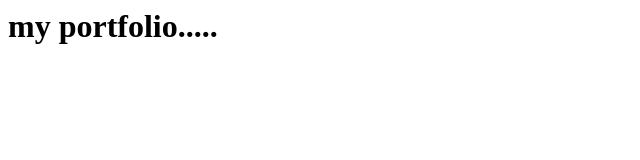
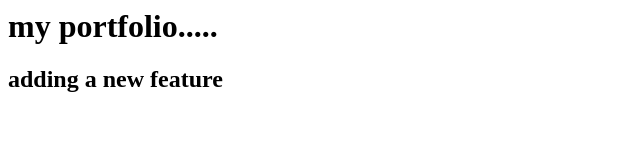
Before and after one commit to kmanjunathswamy/localrepo, a plain HTML site: page index.html in a window 1280 px wide. Shown: the whole page, without its empty margins (0-640 px from the left). Drawn offline with Linux system fonts and the light colour scheme.

Commit message:
new feature

```diff
--- a/index.html
+++ b/index.html
@@ -1 +1,3 @@
 <h1>my portfolio.....</h1>
+<h2> adding a new feature
+</h2>
```
